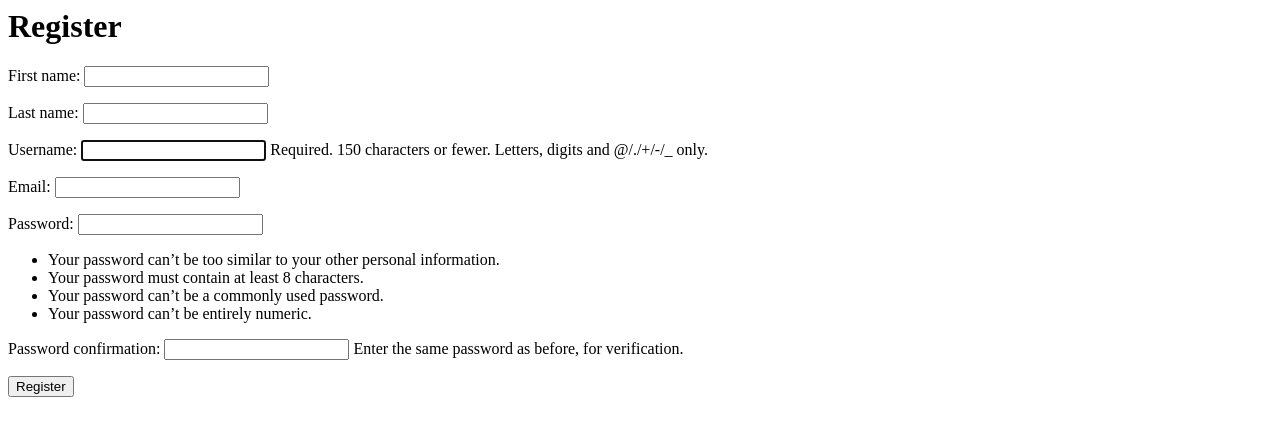
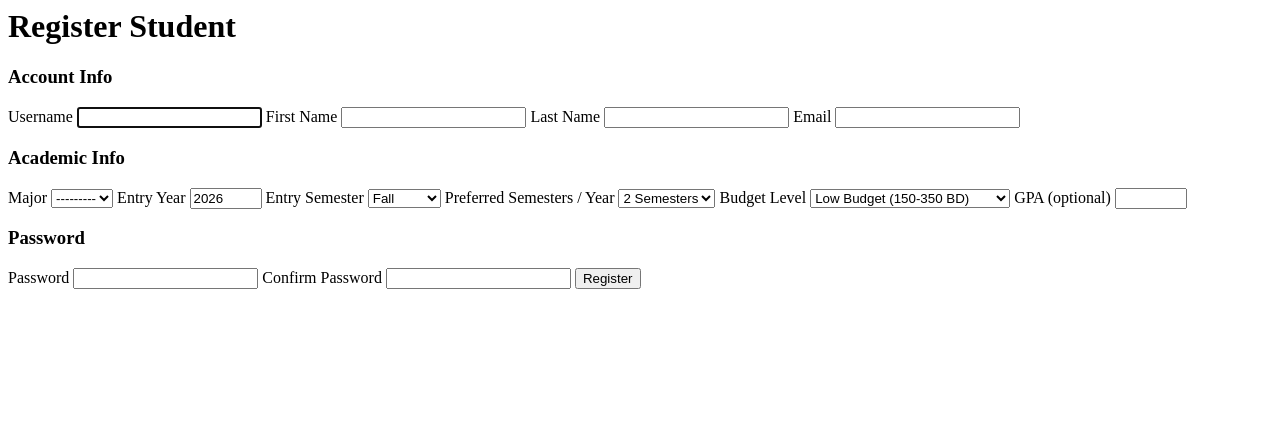
Before and after one commit to abdulrazaqebrahim25-oss/Uni-Conslatant, a Django app: page /accounts/register/ in a window 1280 px wide. Shown: the top 436 px of the page. Run offline with Django 5.2, Linux system fonts and the light colour scheme; data that the repository does not hold is empty.

Commit message:
Add new prefreeance to form and start with appointment

```diff
--- a/accounts/forms.py
+++ b/accounts/forms.py
@@ -1,47 +1,84 @@
 from django import forms
 from django.contrib.auth.forms import UserCreationForm
+from django.db import transaction
+from datetime import datetime
 
-from .models import User
+from .models import User, StudentProfile
+from main_app.models import Major
 
 
 class RegisterForm(UserCreationForm):
 
-    first_name = forms.CharField(
-        max_length=100,
-        required=True
+    first_name = forms.CharField(widget=forms.TextInput(attrs={"class": "form-control"}))
+    last_name = forms.CharField(widget=forms.TextInput(attrs={"class": "form-control"}))
+    email = forms.EmailField(widget=forms.EmailInput(attrs={"class": "form-control"}))
+
+    major = forms.ModelChoiceField(
+        queryset=Major.objects.all(),
+        widget=forms.Select(attrs={"class": "form-control"})
     )
 
-    last_name = forms.CharField(
-        max_length=100,
-        required=True
+    entry_year = forms.IntegerField(
+        initial=datetime.now().year,
+        min_value=2000,
+        max_value=2100,
+        widget=forms.NumberInput(attrs={"class": "form-control"})
     )
 
-    email = forms.EmailField(
-        required=True
+    gpa = forms.DecimalField(
+    required=False,
+    max_digits=3,
+    decimal_places=2,
+    min_value=0.0,
+    max_value=4.0
+    )
+
+    entry_semester = forms.ChoiceField(
+        choices=StudentProfile.ENTRY_SEMESTER_CHOICES,
+        widget=forms.Select(attrs={"class": "form-control"})
+    )
+
+    preferred_semesters_per_year = forms.ChoiceField(
+        choices=StudentProfile.SEMESTER_PREFERENCE_CHOICES,
+        widget=forms.Select(attrs={"class": "form-control"})
+    )
+
+    budget_level = forms.ChoiceField(
+        choices=StudentProfile.BUDGET_CHOICES,
+        widget=forms.Select(attrs={"class": "form-control"})
     )
 
     class Meta:
-
         model = User
-
         fields = [
+            "username",
             "first_name",
             "last_name",
-            "username",
             "email",
             "password1",
             "password2",
         ]
 
+    @transaction.atomic
     def save(self, commit=True):
 
         user = super().save(commit=False)
-
+        user.role = "student"
+        user.email = self.cleaned_data["email"]
         user.first_name = self.cleaned_data["first_name"]
         user.last_name = self.cleaned_data["last_name"]
-        user.email = self.cleaned_data["email"]
 
         if commit:
             user.save()
 
+            student = StudentProfile.objects.create(
+                user=user,
+                major=self.cleaned_data["major"],
+                entry_year=self.cleaned_data["entry_year"],
+                entry_semester=self.cleaned_data["entry_semester"],
+                preferred_semesters_per_year=self.cleaned_data["preferred_semesters_per_year"],
+                budget_level=self.cleaned_data["budget_level"],
+                gpa=self.cleaned_data.get("gpa")
+            )
+
         return user
--- a/accounts/models.py
+++ b/accounts/models.py
@@ -29,6 +29,23 @@ class User(AbstractUser):
 
 class StudentProfile(models.Model):
 
+    BUDGET_CHOICES = [
+    ("low", "Low Budget (150-350 BD)"),
+    ("medium", "Medium Budget (351-700 BD)"),
+    ("high", "Excellent Budget (701+ BD)"),
+    ]
+
+    SEMESTER_PREFERENCE_CHOICES = [
+        (2, "2 Semesters"),
+        (3, "3 Semesters"),
+    ]
+
+    ENTRY_SEMESTER_CHOICES = [
+        ("fall", "Fall"),
+        ("spring", "Spring"),
+        ("summer", "Summer"),
+    ]
+
     user = models.OneToOneField(
         User,
         on_delete=models.CASCADE,
@@ -55,6 +72,24 @@ class StudentProfile(models.Model):
         decimal_places=2,
         null=True,
         blank=True
+    )
+
+    entry_year = models.PositiveIntegerField()
+
+    entry_semester = models.CharField(
+        max_length=20,
+        choices=ENTRY_SEMESTER_CHOICES
+    )
+
+    preferred_semesters_per_year = models.IntegerField(
+        choices=SEMESTER_PREFERENCE_CHOICES,
+        default=3
+    )
+
+    budget_level = models.CharField(
+        max_length=20,
+        choices=BUDGET_CHOICES,
+        default="medium"
     )
 
     completed_courses = models.ManyToManyField(
@@ -90,3 +125,61 @@ class AdvisorProfile(models.Model):
 
     def __str__(self):
         return str(self.user)
+
+class AcademicSemester(models.Model):
+
+    SEMESTER_CHOICES = [
+        ("fall", "Fall"),
+        ("spring", "Spring"),
+        ("summer", "Summer"),
+    ]
+
+    SEMESTER_HOURS = {
+        "fall": (12, 20),
+        "spring": (12, 20),
+        "summer": (3, 9),
+    }
+
+    student = models.ForeignKey(
+        StudentProfile,
+        on_delete=models.CASCADE,
+        related_name="academic_semesters"
+    )
+
+    semester_type = models.CharField(
+        max_length=20,
+        choices=SEMESTER_CHOICES
+    )
+
+    academic_year = models.CharField(
+        max_length=20
+    )
+
+    start_date = models.DateField()
+
+    end_date = models.DateField()
+
+    completed_courses = models.ManyToManyField(
+        Course,
+        blank=True
+    )
+
+    created_at = models.DateTimeField(
+        auto_now_add=True
+    )
+
+    class Meta:
+        ordering = ["start_date"]
+
+    def __str__(self):
+        return f"{self.student} - {self.semester_type} {self.academic_year}"
+
+    @property
+    def min_hours(self):
+
+        return self.SEMESTER_HOURS[self.semester_type][0]
+
+    @property
+    def max_hours(self):
+
+        return self.SEMESTER_HOURS[self.semester_type][1]
--- a/accounts/templates/registration/register.html
+++ b/accounts/templates/registration/register.html
@@ -1,14 +1,49 @@
-<h1>Register</h1>
+<h1>Register Student</h1>
 
 <form method="POST">
-
     {% csrf_token %}
 
+    <h3>Account Info</h3>
 
-    {{ form.as_p }}
+    <label>Username</label>
+    {{ form.username }}
 
-    <button type="submit">
-        Register
-    </button>
+    <label>First Name</label>
+    {{ form.first_name }}
 
+    <label>Last Name</label>
+    {{ form.last_name }}
+
+    <label>Email</label>
+    {{ form.email }}
+
+    <h3>Academic Info</h3>
+
+    <label>Major</label>
+    {{ form.major }}
+
+    <label>Entry Year</label>
+    {{ form.entry_year }}
+
+    <label>Entry Semester</label>
+    {{ form.entry_semester }}
+
+    <label>Preferred Semesters / Year</label>
+    {{ form.preferred_semesters_per_year }}
+
+    <label>Budget Level</label>
+    {{ form.budget_level }}
+
+    <label>GPA (optional)</label>
+    {{ form.gpa }}
+
+    <h3>Password</h3>
+
+    <label>Password</label>
+    {{ form.password1 }}
+
+    <label>Confirm Password</label>
+    {{ form.password2 }}
+
+    <button type="submit">Register</button>
 </form>
--- a/appointments/urls.py
+++ b/appointments/urls.py
@@ -1,6 +1,12 @@
 from django.urls import path
 from .views import create_appointment
+from . import views
 
 urlpatterns = [
     path('create/', create_appointment, name='create_appointment'),
+        path(
+        'student/',
+        views.student_appointments,
+        name='student_appointments'
+    ),
 ]
--- a/uni_conslatant/urls.py
+++ b/uni_conslatant/urls.py
@@ -10,4 +10,5 @@ urlpatterns = [
     path('admin/', admin.site.urls),
     path('accounts/', include('accounts.urls')),
     path('appointments/', include('appointments.urls')),
+
 ]
```
Also changed, not shown: appointments/templates/appointments/student_appointments.html (added, +27 -0 lines), appointments/views.py (+26 -2 lines).
